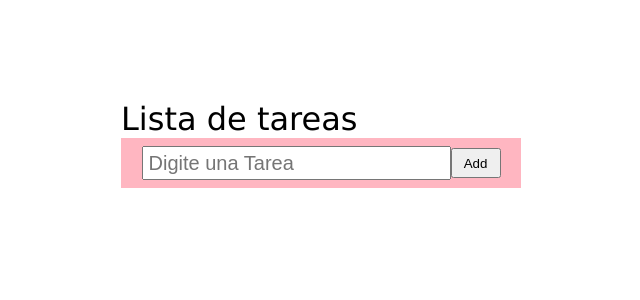
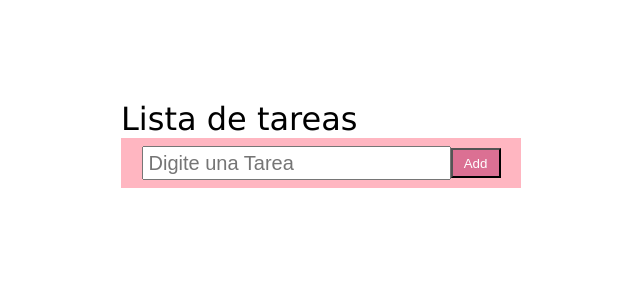
Before and after one commit to adripas/lista-tareas, a React (Create React App) app: page / in a window 1280 px wide. Shown: the top 300 px of the page, without its empty margins (519-1159 px from the left). Built offline with nearby package versions, Linux system fonts and the light colour scheme.

Commit message:
cambios Finales2

```diff
--- a/src/components/Task.js
+++ b/src/components/Task.js
@@ -30,7 +30,7 @@ return ( <>
 <div className='write_tarea'>
 
     <p> <input className='input' type='text' placeholder='Digite una Tarea' value={task} onChange={e =>setTask(e.target.value)}></input> </p>
-    <p><button className='add' type='button' onClick={()=>addTask(task)} > Add</button></p>
+    <p><button className='add' type='button' onClick={()=>addTask(task)}> Add</button></p>
 </div>
 </form>
 </>
--- a/src/css/style.css
+++ b/src/css/style.css
@@ -12,9 +12,11 @@
  }
 
  .add{
-
+    background-color: palevioletred;
+    color: white;
     height: 30px;
     width: 50px;
+
  }
 
  .logo_delete{
```
